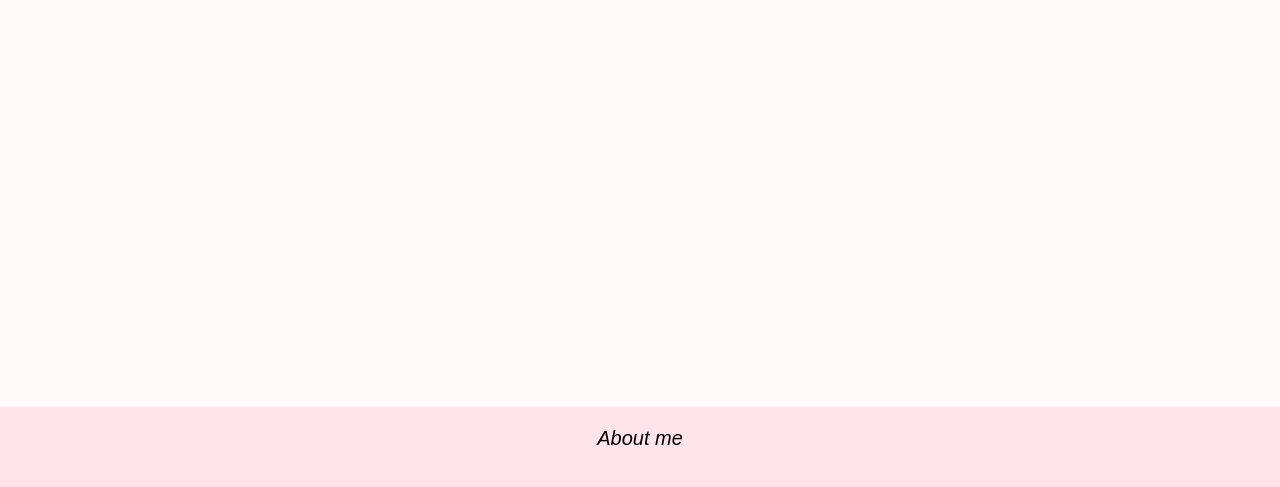
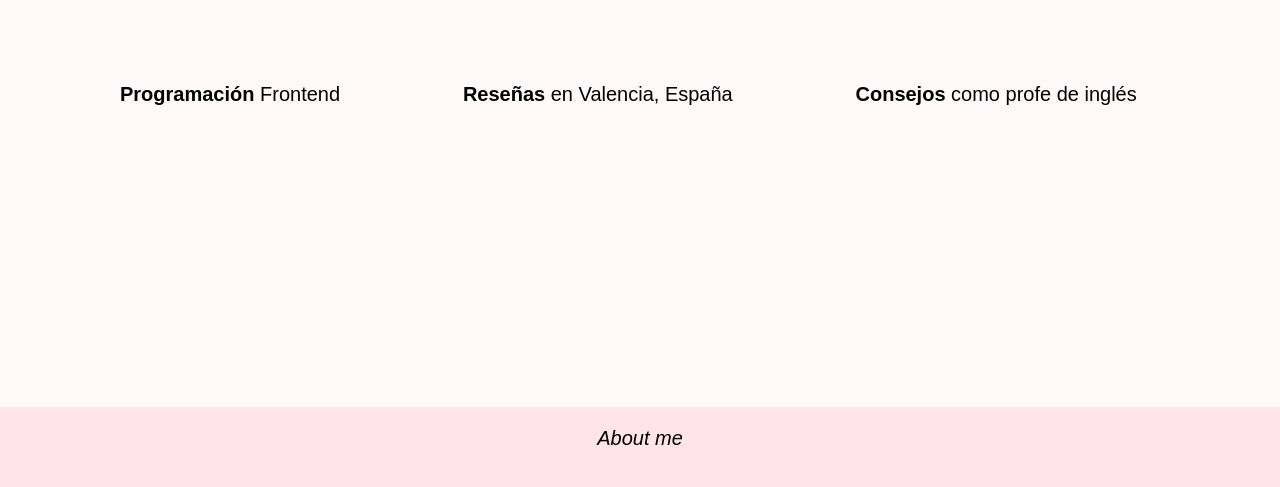
Before and after one commit to perezh-denise/perezh-denise.github.io, a plain HTML site: page index.html in a window 1280 px wide. Shown: the part 313-800 px from the top of the page. Drawn offline with Linux system fonts and the light colour scheme.

Commit message:
main content links

```diff
--- a/index.html
+++ b/index.html
@@ -21,9 +21,14 @@
             </section>
         </nav>
     </header>
-    <main>
+    <main class="main-section">
         <section class="main-title">
             <p>Bienvenidos a mi Blog</p><br>
+        </section>
+        <section class="main-content">
+            <a href=""><strong>Programación </strong> Frontend</a>
+            <a href=""><strong>Reseñas </strong> en Valencia, España</a>
+            <a href=""><strong>Consejos </strong> como profe de inglés</a>
         </section>
     </main>
     <footer>
--- a/styles.css
+++ b/styles.css
@@ -57,16 +57,26 @@ header {
 }
 main {
     height: 70vh;
-    text-align: center;
     background-color: rgb(255, 249, 250);
-    display: flex;
-    justify-content: center;
-    padding-top: 60px;
+}
+main .main-section {
+    display:flex;
+    flex-direction: row;
 }
 main .main-title {
     color: black;
     font-family: fantasy;
     font-size: 5rem;
+    padding-top: 80px;
+    padding-bottom: 40px;
+    text-align: center;
+}
+.main-content a {
+    color: black;
+    font-size: 2rem;
+    display: inline;
+    padding-left: 120px;
+    text-decoration: none;
 }
 footer {
     height: 10vh;
```
